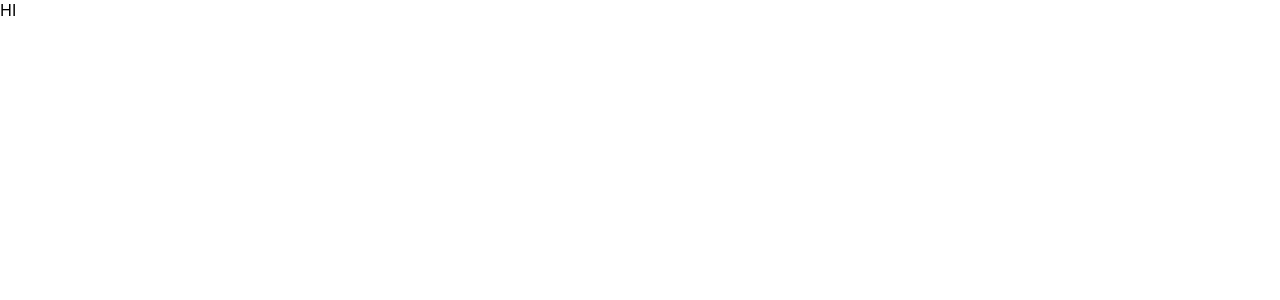
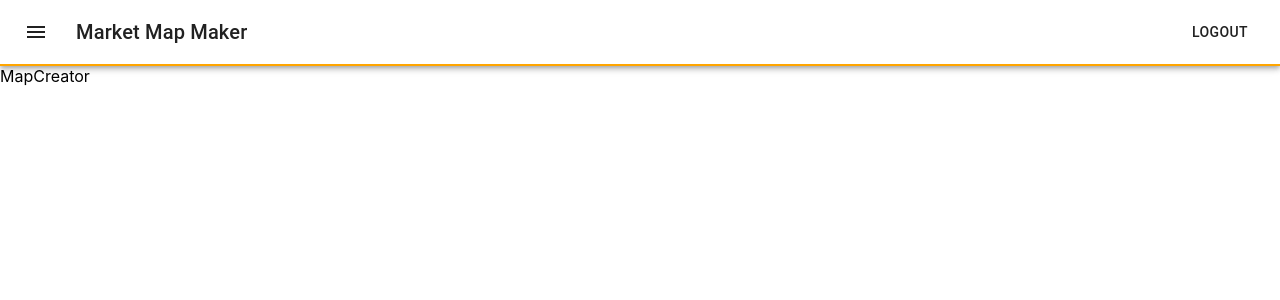
Before and after one commit to habenz/Market-Map-Maker, a React (Create React App) app in the folder market-map-maker-frontend/: page /new in a window 1280 px wide. Shown: the top 300 px of the page. Built offline with nearby package versions, Linux system fonts and the light colour scheme.

Commit message:
header and basic page structure set up

```diff
--- a/market-map-maker-frontend/package.json
+++ b/market-map-maker-frontend/package.json
@@ -3,13 +3,19 @@
   "version": "0.1.0",
   "private": true,
   "dependencies": {
+    "@material-ui/core": "^4.11.3",
+    "@material-ui/icons": "^4.11.2",
     "@testing-library/jest-dom": "^5.11.9",
     "@testing-library/react": "^11.2.5",
     "@testing-library/user-event": "^12.7.1",
     "axios": "^0.21.1",
     "react": "^17.0.1",
     "react-dom": "^17.0.1",
+    "react-redux": "^7.2.2",
+    "react-router-dom": "^5.2.0",
     "react-scripts": "4.0.2",
+    "redux": "^4.0.5",
+    "redux-thunk": "^2.3.0",
     "web-vitals": "^1.1.0"
   },
   "scripts": {
--- /dev/null
+++ b/market-map-maker-frontend/src/API/m3Service.js
@@ -0,0 +1,13 @@
+import axios from 'axios';
+
+const API_URL_BASE = "http://localhost:8080/api";
+
+class m3Service {
+	 getAllMaps() {
+		return axios.get(`${API_URL_BASE}/map/all`)
+			.then(res => res.data)
+	}
+
+}
+
+export default new m3Service();
--- a/market-map-maker-frontend/src/App.jsx
+++ b/market-map-maker-frontend/src/App.jsx
@@ -1,9 +1,32 @@
+import React from 'react';
+import { BrowserRouter as Router, Switch, Route } from "react-router-dom";
+
+import Home from './components/Home';
+import MapCreator from './components/MapCreator';
+import MapEditor from './components/MapEditor';
+import Header from './components/Header';
+
 import './App.css';
 
-function App() {
-  return (
+const App = () => {
+return (
     <div className="App">
-    HI
+    <Router>
+    	<Header />
+
+        <Switch>
+          <Route exact path="/">
+          	<Home />
+          </Route>
+          <Route path="/new">
+            <MapCreator />
+          </Route>
+
+          <Route path="/edit">
+            <MapEditor/>
+          </Route>
+        </Switch>
+    </Router>
     </div>
   );
 }
--- /dev/null
+++ b/market-map-maker-frontend/src/components/Header.jsx
@@ -0,0 +1,45 @@
+import React from 'react';
+import { makeStyles } from '@material-ui/core/styles';
+import AppBar from '@material-ui/core/AppBar';
+import Toolbar from '@material-ui/core/Toolbar';
+import Typography from '@material-ui/core/Typography';
+import Button from '@material-ui/core/Button';
+import IconButton from '@material-ui/core/IconButton';
+import MenuIcon from '@material-ui/icons/Menu';
+
+const useStyles = makeStyles((theme) => ({
+  root: {
+    flexGrow: 1,
+  },
+  bar: {
+  	borderBottom: "solid orange 2px"
+  },
+  menuButton: {
+    marginRight: theme.spacing(2),
+  },
+  title: {
+    flexGrow: 1,
+  },
+}));
+
+const Header = () => {
+  const classes = useStyles();
+
+  return (
+    <div className={classes.root}>
+      <AppBar position="sticky" color="surface" className={classes.bar}>
+        <Toolbar>
+          <IconButton edge="start" className={classes.menuButton} color="inherit" aria-label="menu">
+            <MenuIcon />
+          </IconButton>
+          <Typography variant="h6" className={classes.title}>
+            Market Map Maker
+          </Typography>
+          <Button color="inherit">Logout</Button>
+        </Toolbar>
+      </AppBar>
+    </div>
+  );
+}
+
+export default Header;
--- /dev/null
+++ b/market-map-maker-frontend/src/components/Home.jsx
@@ -0,0 +1,18 @@
+import React, {useEffect, useState} from 'react';
+import m3Service from '../API/m3Service.js';
+
+const Home = () => {
+	const [maps, setMaps] = useState([]);
+
+	useEffect(async () =>{
+	 setMaps(await m3Service.getAllMaps());
+	},[]);
+
+	return(
+		<div >
+			{maps.map(map => map.name)}
+		</div>
+		);
+}
+
+export default Home;
--- /dev/null
+++ b/market-map-maker-frontend/src/components/MapCreator.jsx
@@ -0,0 +1,12 @@
+import React from 'react';
+
+const MapCreator = () => {
+
+	return(
+		<div >
+			MapCreator
+		</div>
+		);
+}
+
+export default MapCreator;
--- /dev/null
+++ b/market-map-maker-frontend/src/components/MapEditor.jsx
@@ -0,0 +1,12 @@
+import React from 'react';
+
+const MapEditor = () => {
+
+	return(
+		<div >
+			MapEditor
+		</div>
+		);
+}
+
+export default MapEditor;
```
Also changed, not shown: 1 other file (tests, documents, lock files or other folders).
